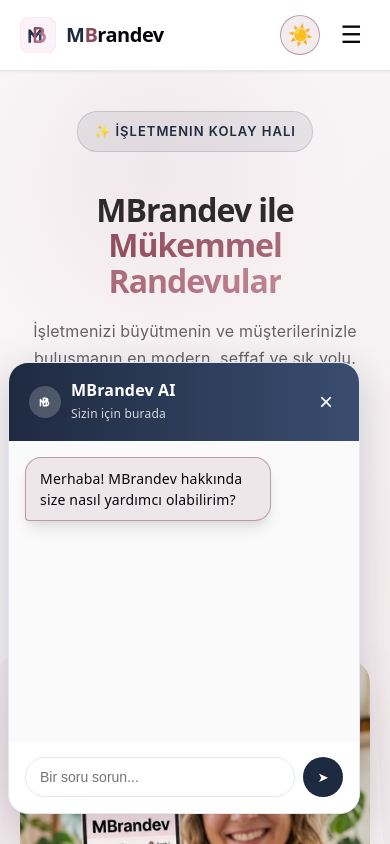
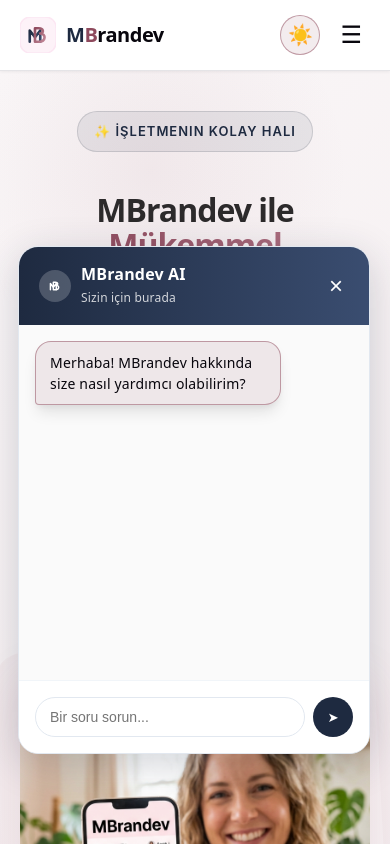
Before and after one commit to Beyzanrkya/randevumb, a React (Vite) app in the folder frontend/: page / in a window 390 px wide. Both pictures are taken after a click on the button 328 px from the left and 782 px from the top of the page. Shown: the top 844 px of the page. Built offline with nearby package versions, Linux system fonts and the light colour scheme.

Commit message:
perf: optimize AI speed and mobile UI responsiveness

```diff
--- a/frontend/src/App.jsx
+++ b/frontend/src/App.jsx
@@ -580,9 +580,12 @@ export default function App() {
       <div style={{ position: "fixed", bottom: "30px", right: "30px", zIndex: 1000 }}>
         {showChat ? (
           <div style={{
-            width: "350px", height: "450px", background: "#fff", borderRadius: "20px",
+            width: window.innerWidth < 480 ? "calc(100vw - 40px)" : "350px",
+            height: window.innerWidth < 480 ? "60vh" : "450px",
+            background: "#fff", borderRadius: "20px",
             boxShadow: "0 10px 40px rgba(30, 42, 64, 0.2)", display: "flex", flexDirection: "column",
-            overflow: "hidden", border: "1px solid #e2e8f0"
+            overflow: "hidden", border: "1px solid #e2e8f0",
+            position: "fixed", bottom: window.innerWidth < 480 ? "90px" : "30px", right: window.innerWidth < 480 ? "20px" : "30px"
           }}>
             {/* Chat Header */}
             <div style={{ background: "linear-gradient(to right, #1E2A40, #3A4D70)", padding: "16px 20px", display: "flex", justifyContent: "space-between", alignItems: "center", color: "#fff" }}>
```
Also changed, not shown: 1 other file (tests, documents, lock files or other folders).
